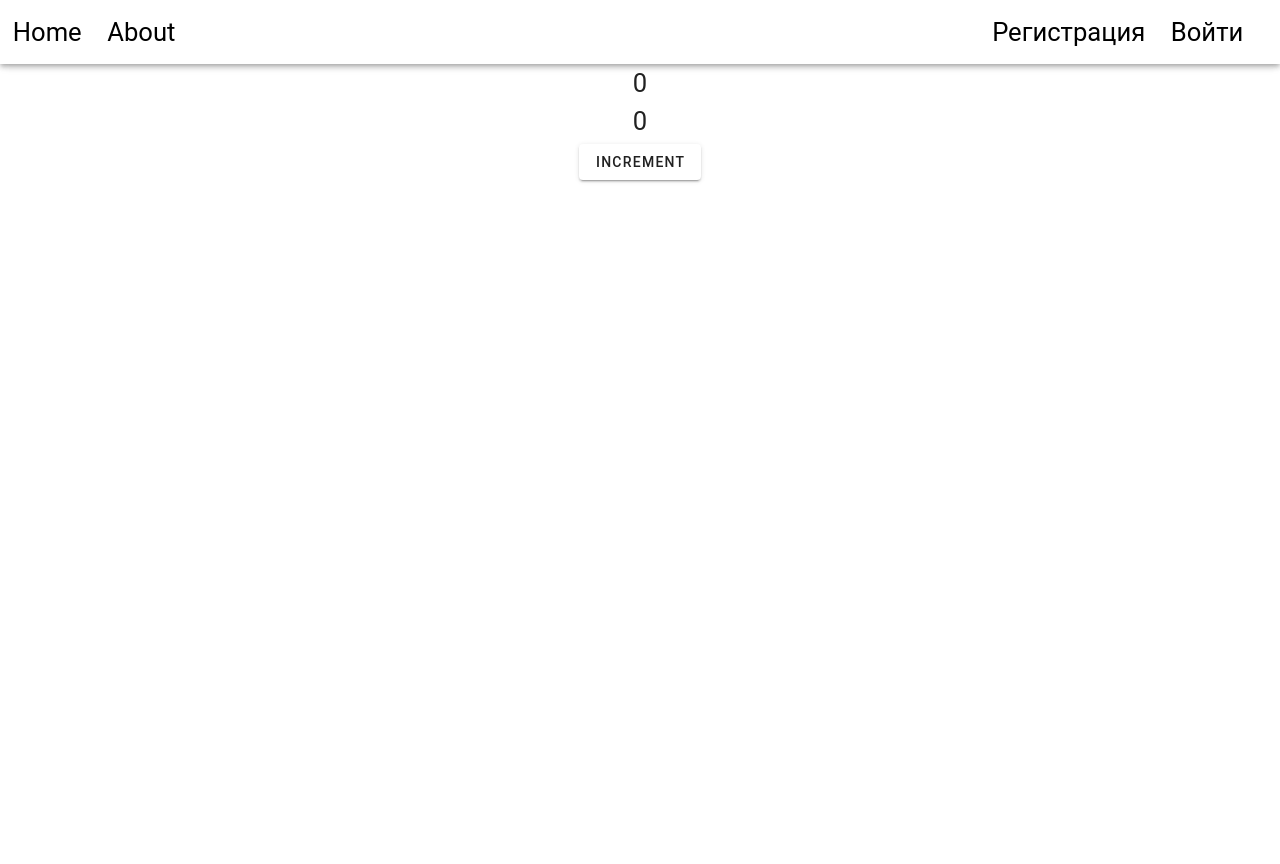
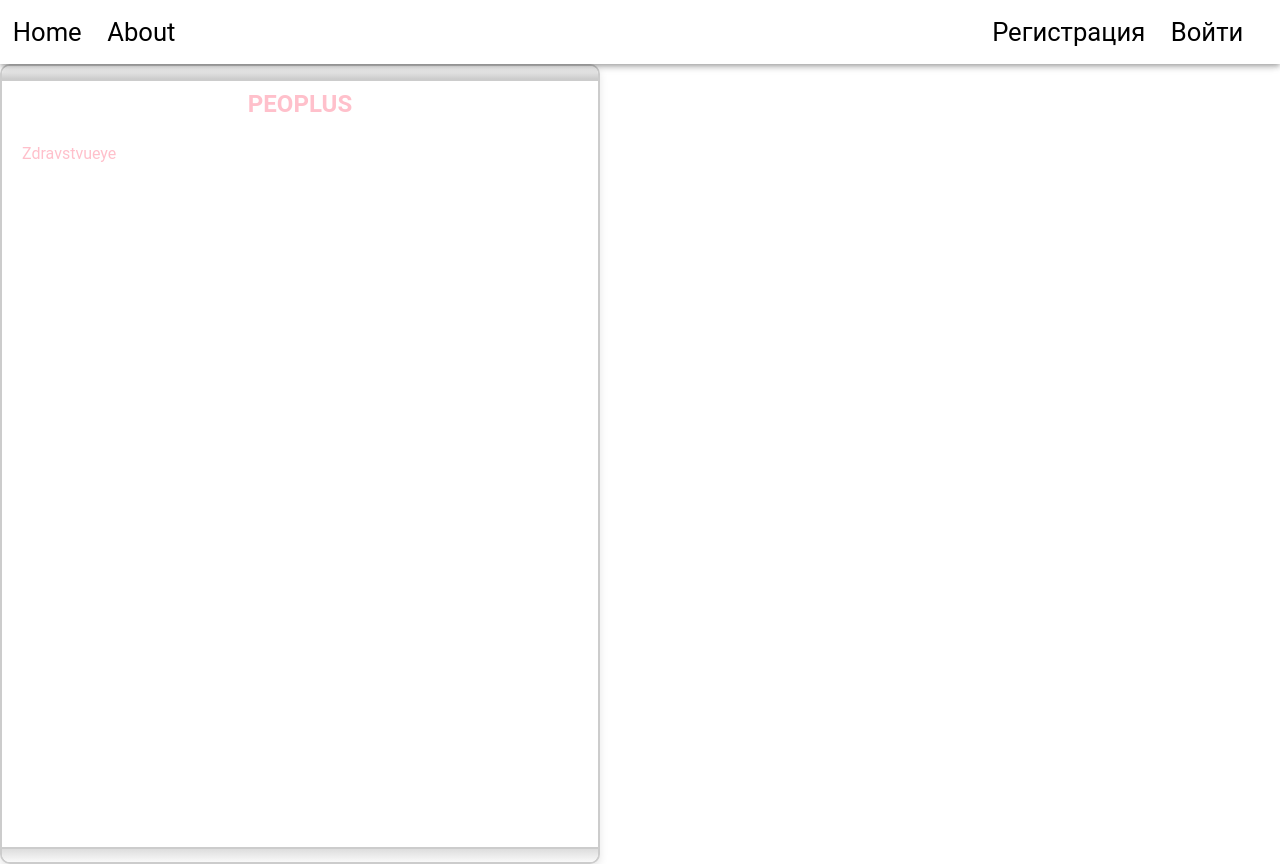
Before and after one commit to toron2c/vuepeoplus, a Vue app: page / in a window 1280 px wide. Before the commit the page ends 800 px from the top, so only its background shows below. Built offline with nearby package versions, Linux system fonts and the light colour scheme.

Commit message:
local changes

```diff
--- a/index.html
+++ b/index.html
@@ -1,9 +1,9 @@
-<!DOCTYPE html>
+<!doctype html>
 <html lang="en">
   <head>
-    <meta charset="UTF-8">
-    <link rel="icon" href="/favicon.ico">
-    <meta name="viewport" content="width=device-width, initial-scale=1.0">
+    <meta charset="UTF-8" />
+    <link rel="icon" href="/favicon.ico" />
+    <meta name="viewport" content="width=device-width, initial-scale=1.0" />
     <title>Vite App</title>
   </head>
   <body>
--- a/src/App.vue
+++ b/src/App.vue
@@ -3,7 +3,7 @@ import { RouterLink, RouterView } from 'vue-router'
 </script>
 
 <template>
-  <v-app>
+  <v-app class="app">
     <v-app-bar app>
       <v-container class="header">
         <v-row class="justify-space-between w-100">
@@ -32,7 +32,8 @@ import { RouterLink, RouterView } from 'vue-router'
   padding: 0;
   max-width: 100%;
 }
-a {
+a,
+.logo {
   text-decoration: none;
   font-size: 1.6rem;
   color: #000;
--- a/src/assets/main.css
+++ b/src/assets/main.css
@@ -7,4 +7,5 @@
 } */
 html {
   font-size: 62.5%;
+  overflow: hidden;
 }
--- /dev/null
+++ b/src/components/HomeComponents/HomeComponent.vue
@@ -0,0 +1,7 @@
+<template>
+  <div>Zdravstvueye</div>
+</template>
+
+<script setup lang="ts"></script>
+
+<style scoped></style>
--- /dev/null
+++ b/src/components/HomeComponents/HomeHeaderComponent.vue
@@ -0,0 +1,16 @@
+<template>
+  <div class="header">PEOPLUS</div>
+</template>
+
+<script setup lang="ts"></script>
+
+<style scoped>
+.header {
+  text-align: center;
+  font-size: 24px;
+  font-weight: bold;
+  margin-bottom: 20px;
+  position: relative;
+  z-index: 2;
+}
+</style>
--- a/src/stores/counter.ts
+++ /dev/null
@@ -1,12 +0,0 @@
-import { ref, computed } from 'vue'
-import { defineStore } from 'pinia'
-
-export const useCounterStore = defineStore('counter', () => {
-  const count = ref(0)
-  const doubleCount = computed(() => count.value * 2)
-  function increment() {
-    count.value++
-  }
-
-  return { count, doubleCount, increment }
-})
--- a/src/views/AboutView.vue
+++ b/src/views/AboutView.vue
@@ -1,5 +1,5 @@
 <template>
-  <div></div>
+  <h1>Проект создан для эффективного управления делами и помощи в организации задач</h1>
 </template>
 
 <style></style>
--- a/src/views/HomeView.vue
+++ b/src/views/HomeView.vue
@@ -1,24 +1,90 @@
+<template>
+  <div class="home">
+    <HomeHeaderComponent />
+    <HomeComponent />
+  </div>
+</template>
+
 <script setup lang="ts">
-import { useCounterStore } from '@/stores/counter'
-import { storeToRefs } from 'pinia'
-
-const countStore = useCounterStore()
-
-const { count, doubleCount } = storeToRefs(countStore)
-const { increment } = countStore
+import HomeHeaderComponent from '@/components/HomeComponents/HomeHeaderComponent.vue'
+import HomeComponent from '@components/HomeComponents/HomeComponent.vue'
 </script>
 
-<template>
-  <main>
-    <div>{{ count }}</div>
-    <div>{{ doubleCount }}</div>
-    <v-btn @click="increment">Increment</v-btn>
-  </main>
-</template>
+<style scoped>
+.home {
+  width: 600px;
+  height: 800px;
+  background-color: #fff;
+  border: 2px solid #ccc;
+  border-radius: 10px;
+  box-shadow: 0 4px 8px rgba(0, 0, 0, 0.1);
+  padding: 20px;
+  position: relative;
+  overflow: hidden;
+  color: pink;
+}
+.home:before {
+  content: '';
+  position: absolute;
+  top: 0;
+  left: 50%;
+  width: 100%;
+  height: 15px;
+  background: linear-gradient(to bottom, #f9f9f9, #ccc);
+  border-bottom: 2px solid #ccc;
+  transform: translateX(-50%);
+  z-index: 1;
+}
 
-<style scoped>
-main {
-  font-size: 1.6rem;
+.home:after {
+  content: '';
+  position: absolute;
+  top: 0;
+  left: 50%;
+  width: 100%;
+  height: 15px;
+  background: linear-gradient(to bottom, #ddd, #f9f9f9);
+  border-top: 2px solid #ccc;
+  transform: translateX(-50%);
+  z-index: 1;
+  top: auto;
+  bottom: 0;
+}
+.home .header {
   text-align: center;
+  font-size: 24px;
+  font-weight: bold;
+  margin-bottom: 20px;
+  position: relative;
+  z-index: 2;
+}
+
+.home .list {
+  list-style-type: none;
+  padding: 0;
+  position: relative;
+  z-index: 2;
+}
+
+.home .list li {
+  font-size: 18px;
+  padding: 10px 0;
+  border-bottom: 1px solid #eee;
+}
+
+.home .list li input[type='checkbox'] {
+  margin-right: 10px;
+}
+
+.home .list li input[type='text'] {
+  border: none;
+  border-bottom: 1px solid #ccc;
+  width: 80%;
+  font-size: 18px;
+}
+
+.notebook .list li input[type='text']:focus {
+  outline: none;
+  border-bottom: 1px solid #333;
 }
 </style>
--- a/tsconfig.app.json
+++ b/tsconfig.app.json
@@ -1,6 +1,6 @@
 {
   "extends": "@vue/tsconfig/tsconfig.dom.json",
-  "include": ["env.d.ts", "src/**/*", "src/**/*.vue"],
+  "include": ["env.d.ts", "src/**/*", "src/**/**/*", "src/**/**/*.vue", "src/**/*.vue"],
   "exclude": ["src/**/__tests__/*"],
   "compilerOptions": {
     "composite": true,
@@ -8,7 +8,8 @@
 
     "baseUrl": ".",
     "paths": {
-      "@/*": ["./src/*"]
+      "@/*": ["./src/*"],
+      "@components/*": ["./src/components/*"]
     }
   }
 }
--- a/vite.config.ts
+++ b/vite.config.ts
@@ -18,7 +18,7 @@ export default defineConfig({
   resolve: {
     alias: {
       '@': fileURLToPath(new URL('./src', import.meta.url)),
-      '@components': fileURLToPath(new URL('./src/components', import.meta.url))
+      '@components': fileURLToPath(new URL('./src/components/', import.meta.url))
     }
   }
 })
```
Also changed, not shown: .eslintrc.cjs.
